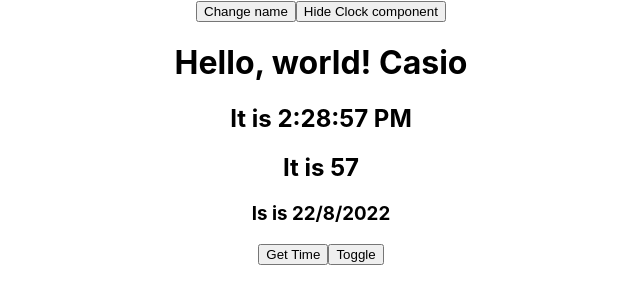
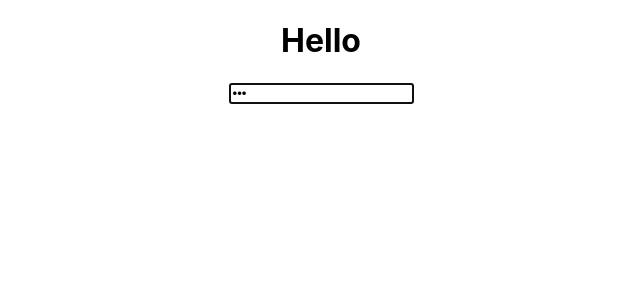
Before and after one commit to ChauVanLoc/React-Awesome-Training, a React (Create React App) app in the folder ReactMainConcept/my-app/: page / in a window 1280 px wide. Shown: the top 304 px of the page, without its empty margins (319-959 px from the left). Built offline with nearby package versions, Linux system fonts and the light colour scheme.

Commit message:
Cách dùng Props và PropTypes

```diff
--- a/ReactMainConcept/my-app/package.json
+++ b/ReactMainConcept/my-app/package.json
@@ -34,5 +34,8 @@
       "last 1 firefox version",
       "last 1 safari version"
     ]
+  },
+  "devDependencies": {
+    "prop-types": "^15.8.1"
   }
 }
--- a/ReactMainConcept/my-app/src/App.js
+++ b/ReactMainConcept/my-app/src/App.js
@@ -1,15 +1,27 @@
 import { useState } from 'react'
 import './App.css'
+import BareInput from './BareInput'
 import Clock from './Clock'
+import Layout from './Layout'
 
 function App() {
-  const [name, setName] = useState('Casio')
-  const [visible, setVisible] = useState(true)
+  // const [name, setName] = useState('Casio')
+  // const [visible, setVisible] = useState(true)
   return (
     <div className='App'>
-      <button onClick={() => setName('Apple')}>Change name</button>
+      {/* <button onClick={() => setName('Apple')}>Change name</button>
       <button onClick={() => setVisible(false)}>Hide Clock component</button>
-      {visible && <Clock name={name} />}
+      {visible && <Clock name={name} />} */}
+      <Layout>
+        <h1>Hello</h1>
+        <BareInput
+          type='password'
+          value='100'
+          autoFocus
+          className='input-control'
+          onChange={() => {}}
+        />
+      </Layout>
     </div>
   )
 }
--- /dev/null
+++ b/ReactMainConcept/my-app/src/BareInput.jsx
@@ -0,0 +1,24 @@
+import React from 'react'
+import PropTypes from 'prop-types'
+
+class BareInput extends React.Component {
+  render() {
+    const { type: typeInput, ...rest } = this.props
+    return <input {...rest} type={typeInput} />
+  }
+}
+
+// function BareInput(props) {
+//   const { type, ...rest } = props
+//   return <input {...rest} />
+// }
+
+BareInput.propTypes = {
+  type: PropTypes.string.isRequired,
+  onChange: PropTypes.func.isRequired,
+  className: PropTypes.string,
+  autoFocus: PropTypes.bool,
+  value: PropTypes.string
+}
+
+export default BareInput
--- /dev/null
+++ b/ReactMainConcept/my-app/src/Layout.jsx
@@ -0,0 +1,22 @@
+import React from 'react'
+import PropTypes from 'prop-types'
+
+// class Layout extends React.Component {
+//   render() {
+//     console.log(this.props)
+//     return <div className='layout'>{this.props.children}</div>
+//   }
+// }
+
+function Layout({ children }) {
+  return <div className='layout'>{children}</div>
+}
+
+Layout.propTypes = {
+  children: PropTypes.oneOfType([
+    PropTypes.element,
+    PropTypes.arrayOf(PropTypes.element)
+  ])
+}
+
+export default Layout
```
Also changed, not shown: 1 other file (tests, documents, lock files or other folders).
